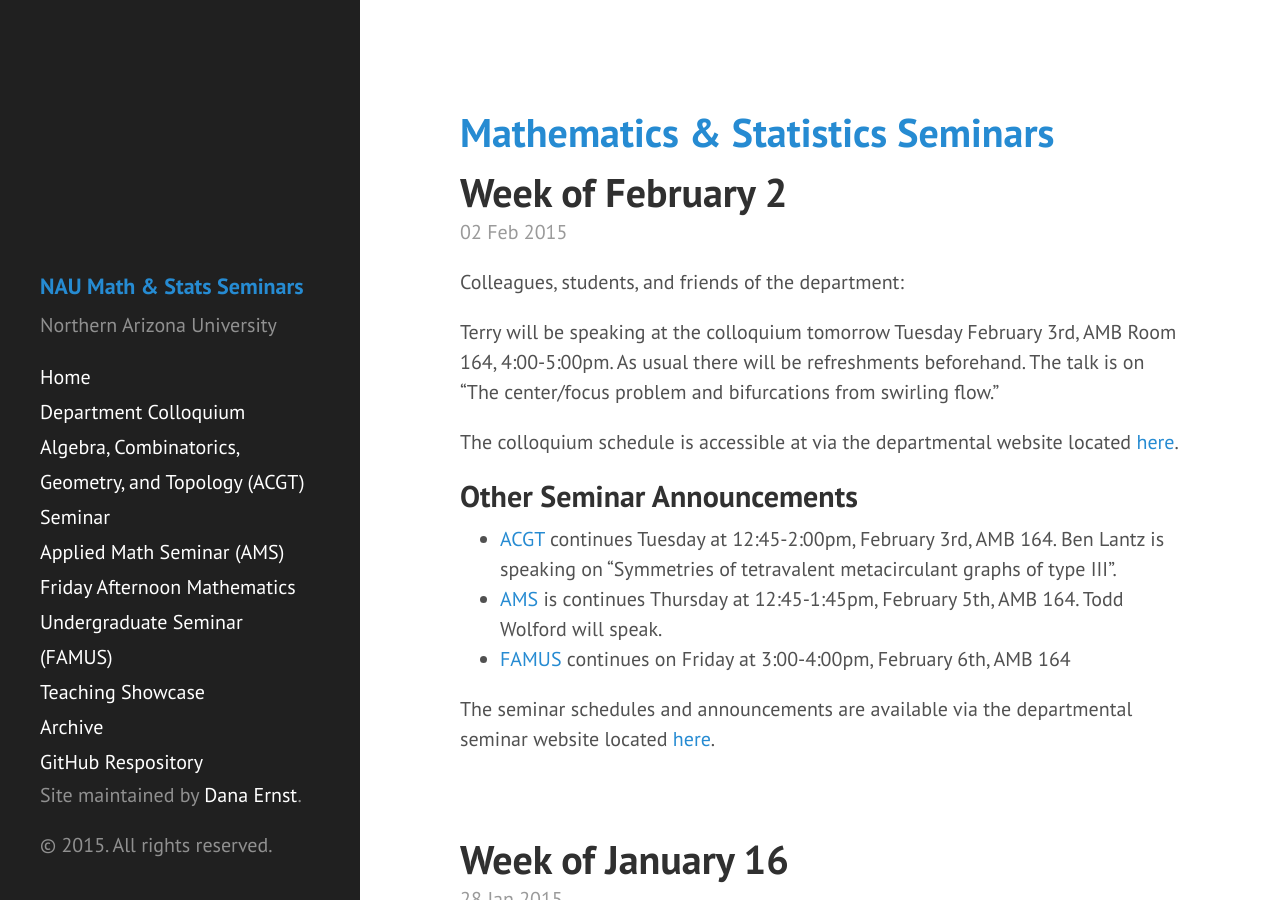
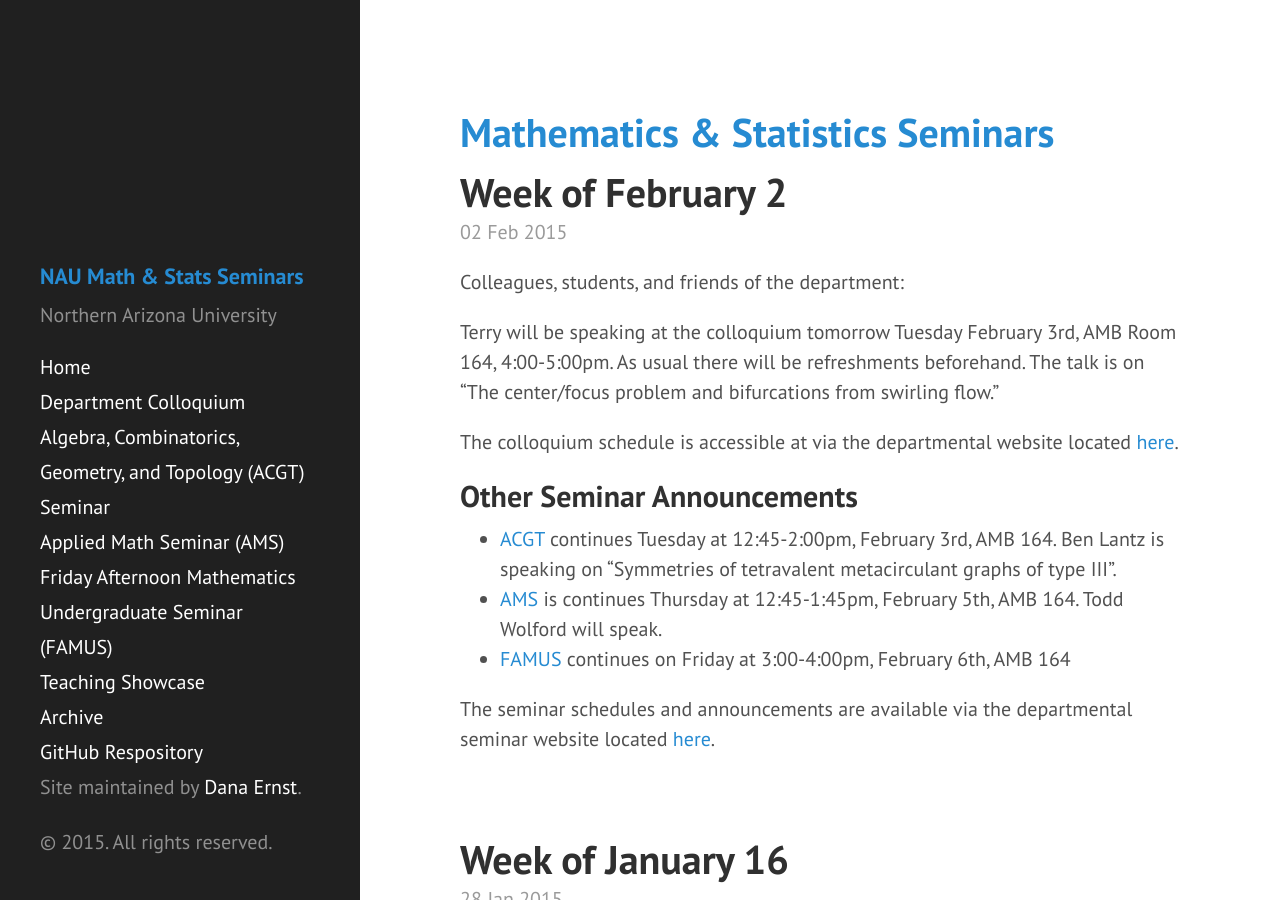
Before and after one commit to NAUMathStat/seminars, a Jekyll site: the page built from index.html, in a window 1280 px wide and 900 px high. Built offline with Jekyll 4.4.1, drawn with Linux system fonts in a browser that asks for light colours; Markdown is read by kramdown in place of the engine named in the settings; the list of posts is cut into pages by our own code.

Commit message:
Tinkering

```diff
--- a/_includes/sidebar.html
+++ b/_includes/sidebar.html
@@ -17,7 +17,7 @@
 <a class="sidebar-nav-item" href="{{ site.baseurl }}/archive">Archive</a>
 <a class="sidebar-nav-item" href="http://github.com/NAUMathStat/seminars">GitHub Respository</a>
 
-<div class="sidebar-item">
+<div class="sidebar-nav-item">
 <p>Site maintained by <a href="http://danaernst.com">Dana Ernst</a>.</p>
 <p>&copy; {{ site.time | date: '%Y' }}. All rights reserved.</p>
 </div>
```
